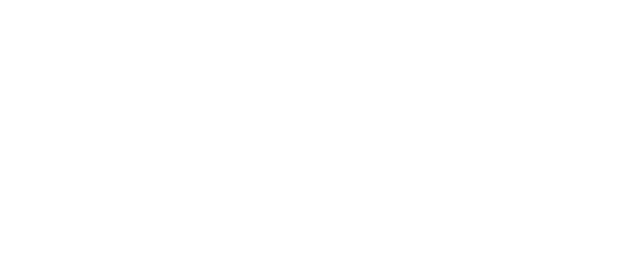
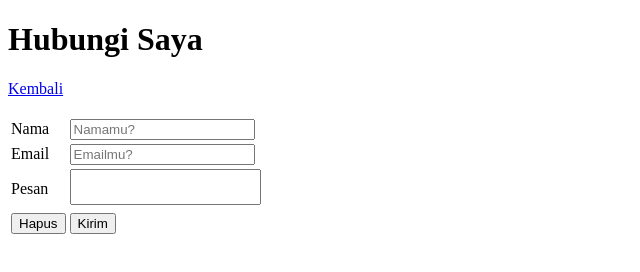
Before and after one commit to lucifergotmad/bootcamp, a plain HTML site: page pertemuan 1/contact.html in a window 1280 px wide. Shown: the whole page, without its empty margins (0-640 px from the left). Drawn offline with Linux system fonts and the light colour scheme.

Commit message:
tambahin contact.html

```diff
--- a/pertemuan 1/contact.html
+++ b/pertemuan 1/contact.html
@@ -6,5 +6,53 @@
     <meta name="viewport" content="width=device-width, initial-scale=1.0" />
     <title>Lucifer | Contact Me</title>
   </head>
-  <body></body>
+  <body>
+    <h1>Hubungi Saya</h1>
+    <a href="index.html">Kembali</a>
+    <br />
+    <br />
+    <form method="POST">
+      <table>
+        <tr>
+          <td><label for="nama">Nama</label></td>
+          <td>
+            <input
+              type="text"
+              name="nama"
+              placeholder="Namamu?"
+              id="nama"
+              autocomplete="off"
+              required
+            />
+          </td>
+        </tr>
+        <tr>
+          <td><label for="email"> Email </label></td>
+          <td>
+            <input
+              type="email"
+              name="email"
+              id="email"
+              placeholder="Emailmu?"
+              required
+            />
+          </td>
+        </tr>
+        <tr>
+          <td><label for="pesan">Pesan</label></td>
+          <td>
+            <textarea
+              name="pesan"
+              id="pesan"
+              style="width: 100%; resize: none"
+            ></textarea>
+          </td>
+        </tr>
+        <tr>
+          <td><button type="reset">Hapus</button></td>
+          <td><button type="submit">Kirim</button></td>
+        </tr>
+      </table>
+    </form>
+  </body>
 </html>
```
Also changed, not shown: pertemuan 1/index.html (+1 -1 lines).
